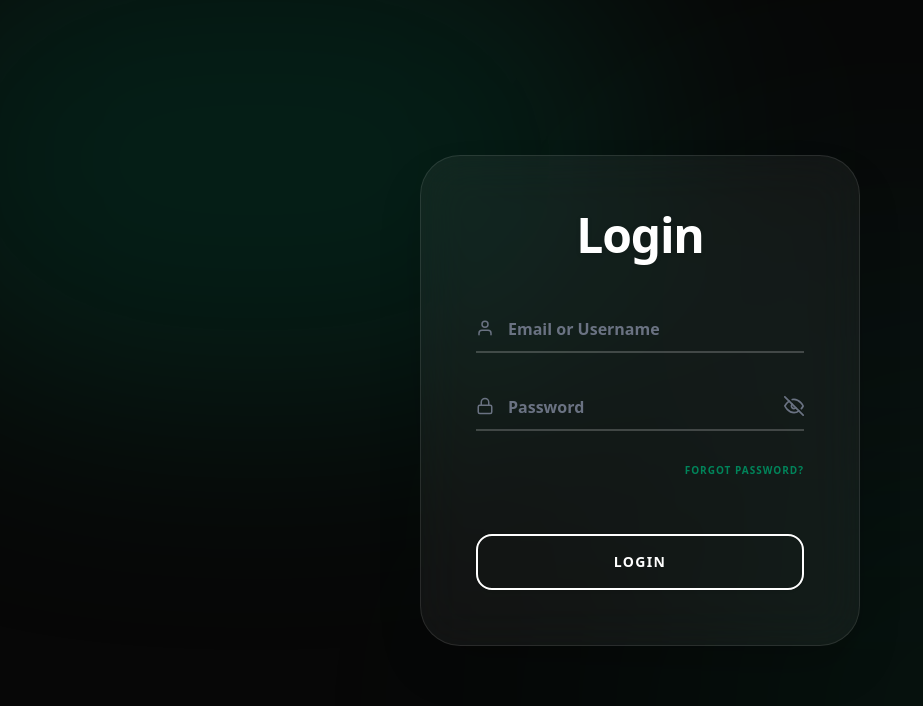
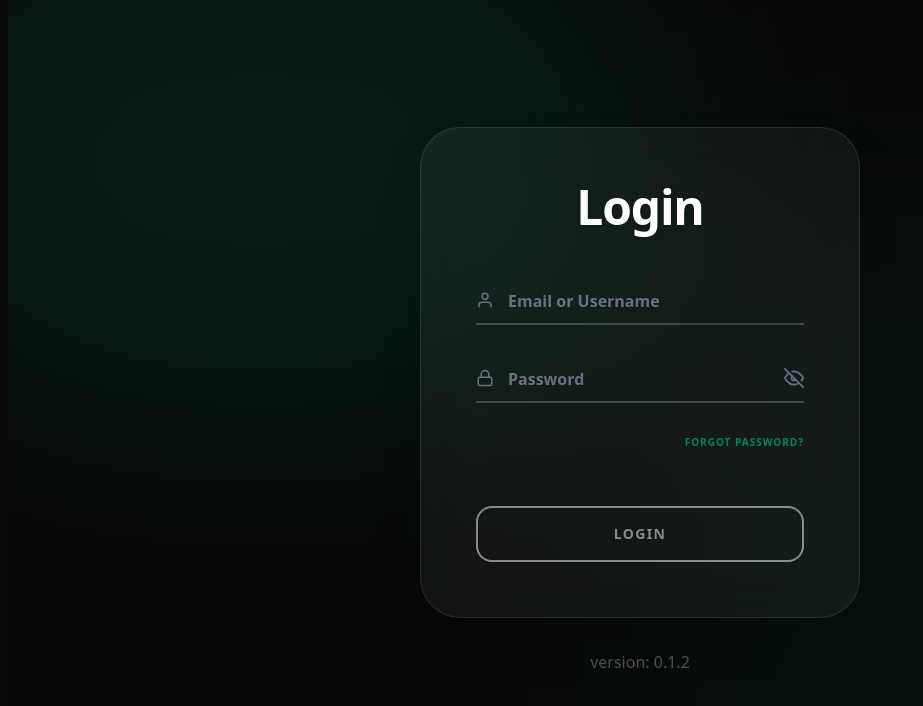
Before and after one commit to classmate-projects/cvin, a Next.js app: page /login in a window 1280 px wide. Shown: the top 706 px of the page, without its empty margins (0-923 px from the left). Built offline with nearby package versions, Linux system fonts and the light colour scheme; no server answers.

Commit message:
update version, ui fixes

```diff
--- a/package.json
+++ b/package.json
@@ -1,6 +1,6 @@
 {
   "name": "cvin",
-  "version": "0.1.1",
+  "version": "0.1.2",
   "private": true,
   "scripts": {
     "dev": "next dev --turbopack",
--- a/src/app/login/page.jsx
+++ b/src/app/login/page.jsx
@@ -6,11 +6,14 @@ import { toast } from "react-toastify";
 import { useRouter } from "next/navigation";
 import Link from "next/link";
 
+import packageJson from "../../../package.json";
+
 export default function LoginPage() {
     const [username, setUsername] = useState("");
     const [password, setPassword] = useState("");
     const [showPassword, setShowPassword] = useState(false);
     const [loading, setLoading] = useState(false);
+    const [isAuthenticated, setIsAUthenticated] = useState(false)
     const router = useRouter();
 
     const handleLogin = async (e) => {
@@ -27,7 +30,8 @@ export default function LoginPage() {
             const data = await res.json();
 
             if (res.ok && data.success) {
-                toast.success("Authentication successful");
+                // toast.success("Authentication successful");
+                setIsAUthenticated(true)
                 router.push("/");
                 router.refresh();
             } else {
@@ -42,7 +46,7 @@ export default function LoginPage() {
     };
 
     return (
-        <div className="min-h-screen flex items-center justify-center relative overflow-hidden bg-slate-50 dark:bg-[#070707] transition-colors selection:bg-[#00845a]/20 selection:text-[#00845a]">
+        <div className="mx-2 min-h-screen flex flex-col gap-8 items-center justify-center relative overflow-hidden bg-slate-50 dark:bg-[#070707] transition-colors selection:bg-[#00845a]/20 selection:text-[#00845a]">
             {/* Rich Background mimicking the reference's atmospheric landscape feel */}
             <div className="absolute inset-0 z-0 overflow-hidden pointer-events-none">
                 <div className="absolute top-[-10%] left-[-10%] w-[60%] h-[60%] bg-[#00845a]/10 dark:bg-[#00845a]/20 rounded-full blur-[120px] mix-blend-multiply dark:mix-blend-screen"></div>
@@ -109,15 +113,14 @@ export default function LoginPage() {
                     {/* Submit Button */}
                     <button
                         type="submit"
-                        disabled={loading}
-                        className="w-full bg-transparent border-2 border-slate-800 dark:border-white text-slate-800 dark:text-white hover:bg-slate-800 dark:hover:bg-white hover:text-white dark:hover:text-black font-black text-sm uppercase tracking-widest py-4 rounded-2xl transition-all disabled:opacity-50 active:scale-95 mt-6 shadow-sm hover:shadow-lg"
+                        disabled={loading || !username || !password}
+                        className="w-full bg-transparent border-2 border-slate-800 dark:border-white text-slate-800 dark:text-white hover:bg-slate-800 dark:hover:bg-white hover:text-white dark:hover:text-black font-black text-sm uppercase tracking-widest py-4 rounded-2xl transition-all disabled:opacity-50 active:scale-95 mt-6 shadow-sm hover:shadow-lg cursor-pointer disabled:cursor-not-allowed"
                     >
-                        {loading ? "Authenticating..." : "Login"}
+                        {isAuthenticated ? "Authenticated" : loading ? "Authenticating..." : "Login" }
                     </button>
-
-
                 </form>
             </div>
+            <p className=" opacity-30">version: {packageJson.version} </p>
         </div>
     );
 }
--- a/src/app/page.jsx
+++ b/src/app/page.jsx
@@ -83,7 +83,8 @@ export default function Dashboard() {
           trendColor="text-emerald-600 dark:text-emerald-400 bg-emerald-50 dark:bg-emerald-500/10"
           value={stats?.total || "0"}
           label="Total Resumes Scanned"
-          trend="+12% increase"
+          // trend="+12% increase"
+          trend="total resumes"
         />
         <KPICard
           icon={<FiCheckCircle className="text-blue-600 dark:text-blue-400" />}
@@ -160,13 +161,13 @@ function KPICard({ icon, iconBg, value, label, trend, trendColor }) {
         >
           {trend}
         </span>
-        <Link
+        {/* <Link
           href="#"
           className="flex items-center gap-1 text-[10px] font-bold text-slate-400 dark:text-gray-500 hover:text-slate-900 dark:hover:text-white transition-colors group/link"
         >
           View list{" "}
           <FiArrowRight className="group-hover/link:translate-x-0.5 transition-transform" />
-        </Link>
+        </Link> */}
       </div>
     </div>
   );
```
